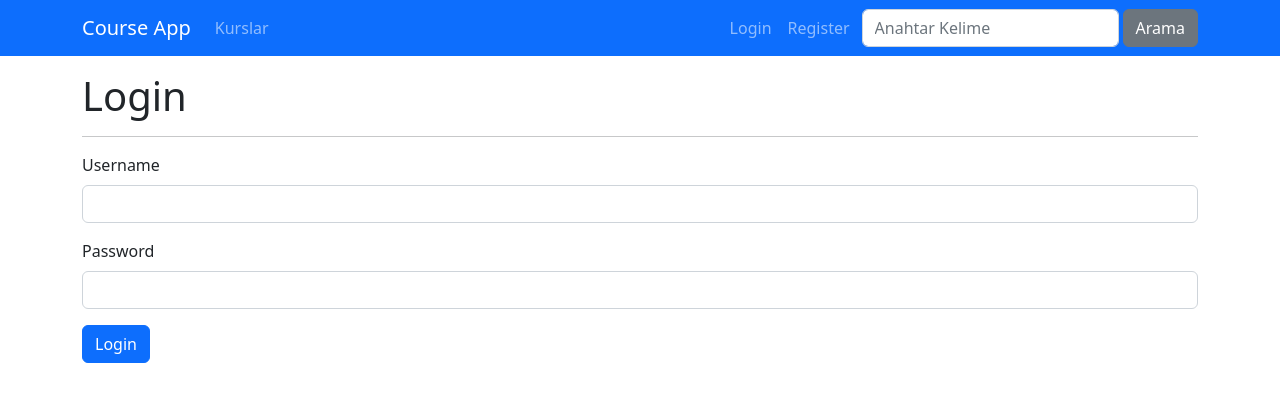
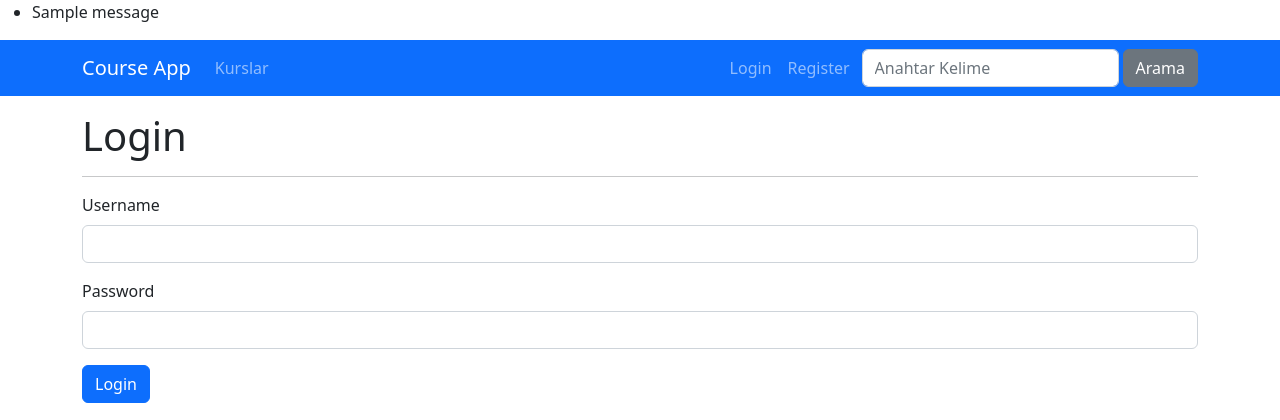
Before and after one commit to gonulpolat/Django-ile-Web-Gelistirme-Sadik-Turan, a Django app: page /account/login in a window 1280 px wide. Shown: the top 420 px of the page. Run offline with Django 4.2, Linux system fonts and the light colour scheme; one stand-in notice (Sample message) is shown; some libraries are stand-ins or nearby versions.

Commit message:
login ve logout için flash message'ler eklendi

```diff
--- a/Account/templates/account/login.html
+++ b/Account/templates/account/login.html
@@ -26,11 +26,6 @@
                         <label for="password" class="form-label">Password</label>
                         <input type="password" class="form-control" name="password" required>
                     </div>
-                    {% if error %}
-                        <div class="alert alert-danger">
-                            {{ error }}
-                        </div>
-                    {% endif %}
                     <button type="submit" class="btn btn-primary">Login</button>
                 </form>
             </div>
--- a/Account/views.py
+++ b/Account/views.py
@@ -1,3 +1,4 @@
+from django.contrib import messages
 from django.contrib.auth import authenticate, login, logout
 from django.contrib.auth.models import User
 from django.shortcuts import redirect, render
@@ -7,7 +8,8 @@ from django.shortcuts import redirect, render
 def UserLogin(request):
 
     if request.user.is_authenticated and "next" in request.GET:
-        return render(request, 'account/login.html', {'error': 'You must be logged out to login as admin'})
+        messages.add_message(request, messages.ERROR, 'You must be logged out to login as admin')
+        return render(request, 'account/login.html')
 
     if request.method == 'POST':
         username = request.POST['username']
@@ -17,13 +19,15 @@ def UserLogin(request):
 
         if user is not None:
             login(request, user)
+            messages.add_message(request, messages.SUCCESS, 'You have successfully logged in')
             nextUrl = request.GET.get('next', None)
             if nextUrl is None:
                 return redirect('index')
             else:
                 return redirect(nextUrl)
         else:
-            return render(request, 'account/login.html', {'error': 'Invalid username or password'})
+            messages.add_message(request, messages.ERROR, 'Invalid username or password')
+            return render(request, 'account/login.html')
     else:
         return render(request, 'account/login.html')
 
@@ -61,4 +65,5 @@ def UserRegister(request):
 
 def UserLogout(request):
     logout(request)
+    messages.add_message(request, messages.SUCCESS, 'You have successfully logged out')
     return redirect("index")
--- a/templates/layout.html
+++ b/templates/layout.html
@@ -13,6 +13,9 @@
     <title>CourseApp | {% block page_title %}{% endblock page_title %}</title>
   </head>
   <body>
+
+    {% include "partials/_messages.html" %}
+
     <!--navbar-->
     {% include "partials/_nav.html" %}
 
--- /dev/null
+++ b/templates/partials/_messages.html
@@ -0,0 +1,9 @@
+{% if messages %}
+    <ul class="mesages">
+        {% for message in messages %}
+        <li {% if message.tags %} class="{{ message.tags }}" {% endif %}>
+            {{ message }}
+        </li>
+        {% endfor %}
+    </ul>
+{% endif %}
```
Also changed, not shown: db.sqlite3, 1 other file.
